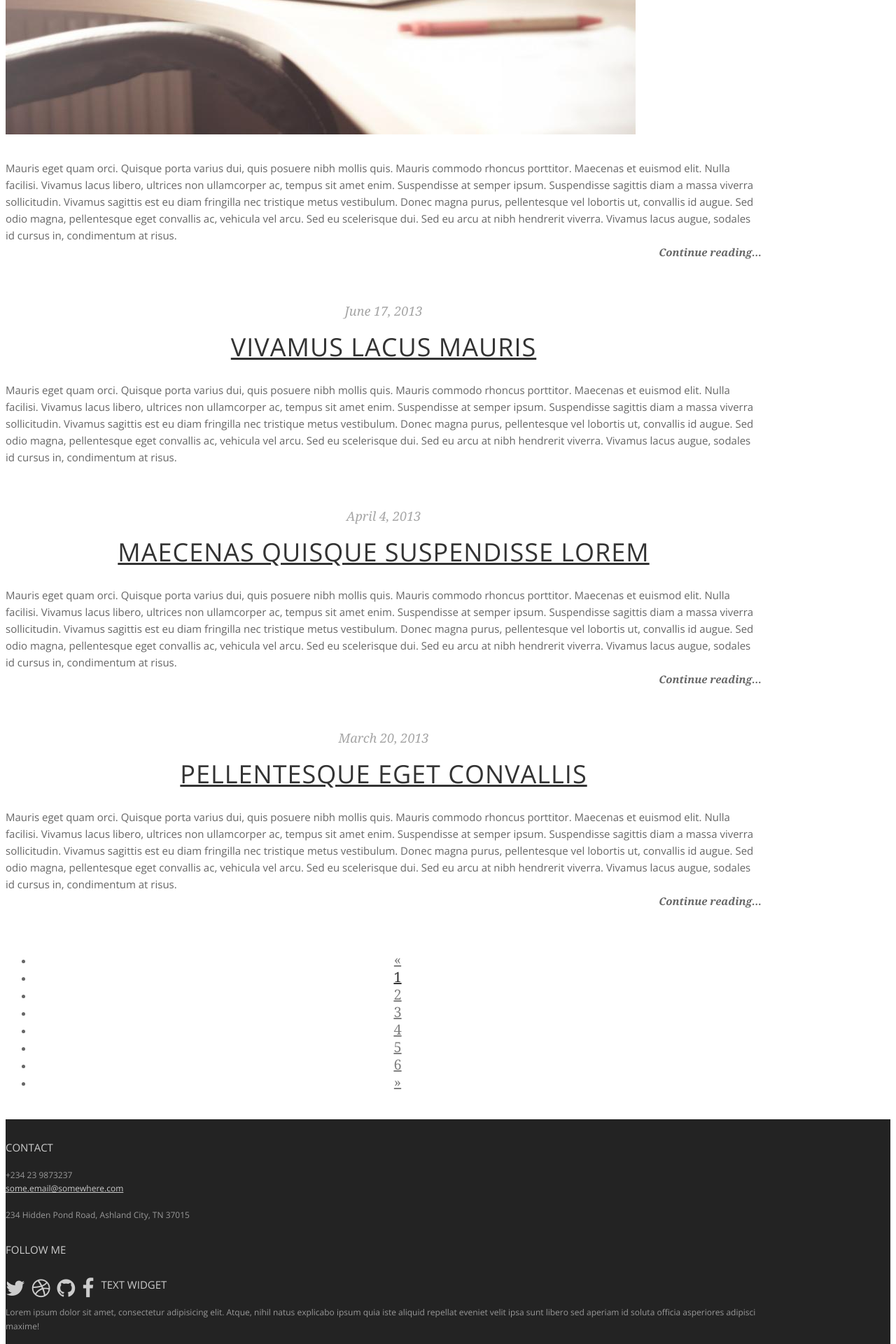
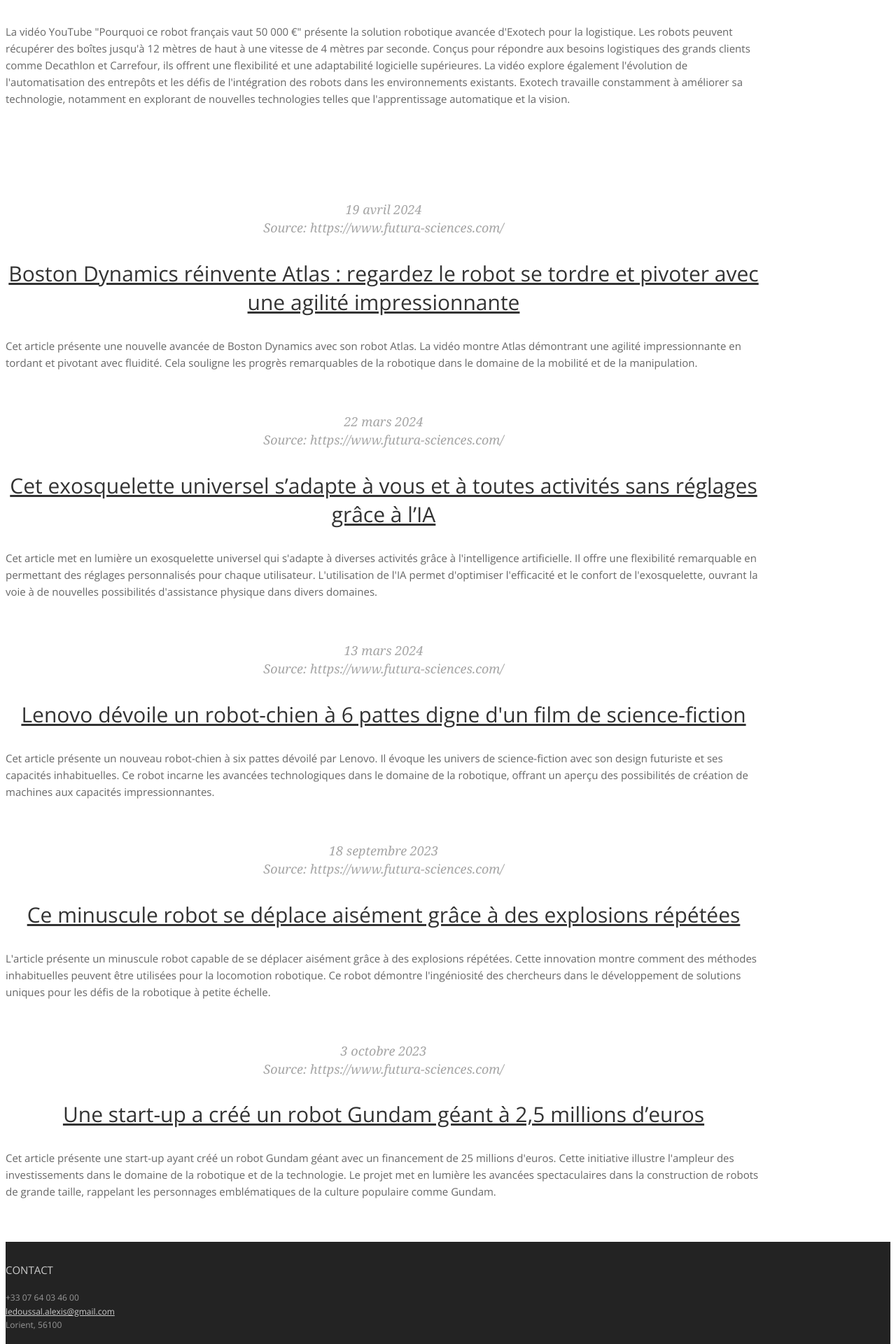
Before and after one commit to AlexisLD22/portfolio, a PHP site: page /Veille.php in a window 1280 px wide. Shown: the part 1440-3360 px from the top of the page at 70% size. Run offline with PHP 8.4, Linux system fonts and the light colour scheme; some libraries are stand-ins or nearby versions; some web fonts are replaced.

Commit message:
ajout de la page Entreprise et de la Veille | modif et corrrection de liens/fautes

```diff
--- a/Veille.php
+++ b/Veille.php
@@ -22,161 +22,103 @@
 
 				<article class="post">
 					<header class="entry-header">
-						<div class="entry-meta">
-							<span class="posted-on"><time class="entry-date published" date="2013-09-27">September 27, 2013</time></span>
-						</div>
-						<h1 class="entry-title"><a href="single.html" rel="bookmark">Hello world!</a></h1>
+						<h1 class="entry-title">Ma Veille</h1>
 					</header>
 					<div class="entry-content">
-						<p>Lorem ipsum dolor sit amet, consectetur adipisicing elit. Eius, molestias, architecto, adipisci, numquam dolor iusto eos reprehenderit placeat quam debitis quas magni eveniet. Saepe, nam, iste consectetur quae necessitatibus dolores provident veritatis possimus rerum facilis quia dicta itaque sapiente iusto natus quidem magni quibusdam. Explicabo nesciunt vel rem obcaecati reprehenderit eveniet culpa repudiandae. Distinctio, quia, provident illum necessitatibus repellendus rem voluptates exercitationem numquam inventore itaque atque sint nihil eveniet consequuntur eius! Laborum, at sit animi quae quidem ex tempora facilis.</p>
+						<p>La veille technologique consiste à se tenir informé des techniques les plus récentes, et surtout de leur disponibilité commerciale
+						(ce qui distingue la technique de la technologie). Cette activité implique l'utilisation de techniques d'acquisition, de stockage et d'analyse d'informations,
+						ainsi que leur distribution automatique aux différentes sections concernées de l'entreprise, de manière similaire à une revue de presse.</p>
+						<p>Pour ce faire, j'ai principalement utilisé des moyens comme google alert, regardé des vidéos sur Youtube sur différents sujets ou encore regardé de moi-même des articles comme <a href='https://www.lemonde.fr'>lemonde.fr</a> ou encore <a href='https://www.futura-sciences.com'>futura-science.com</a>.</p>
 					</div>
 				</article>
-
+				<h1 class="entry-title">Thème: Robotique</h1>
  				<article class="post">
 					<header class="entry-header">
- 						<div class="entry-meta">
- 							<span class="posted-on"><time class="entry-date published" date="2013-06-17">June 17, 2013</time></span>
+ 						<div class="entry-meta" style='margin: 0;'>
+ 							<span class="posted-on"><time class="entry-date published" date="2024-03-14">14 mars 2024</time></span>
+							<p class="posted-on" style='margin: 0;'>Source: <a href='https://www.youtube.com/watch?v=JDbVGYv5X_0' target='_blank'>https://www.youtube.com/watch?v=JDbVGYv5X_0</a></p>
  						</div>
- 						<h1 class="entry-title"><a href="single.html" rel="bookmark">Vivamus Lacus Mauris</a></h1>
+ 						<h3 class="title" style='text-align:center;'>Pourquoi ce robot français vaut 50 000 €</h3>
 					</header>
 					<div class="entry-content">
-						<p><img alt="" src="assets/images/mac.jpg"></p>
-						<p>Mauris eget quam orci. Quisque porta varius dui, quis posuere nibh mollis quis. Mauris commodo rhoncus porttitor. Maecenas et euismod elit. Nulla facilisi. Vivamus lacus libero, ultrices non ullamcorper ac, tempus sit amet enim. Suspendisse at semper ipsum. Suspendisse sagittis diam a massa viverra sollicitudin. Vivamus sagittis est eu diam fringilla nec tristique metus vestibulum. Donec magna purus, pellentesque vel lobortis ut, convallis id augue. Sed odio magna, pellentesque eget convallis ac, vehicula vel arcu. Sed eu scelerisque dui. Sed eu arcu at nibh hendrerit viverra. Vivamus lacus augue, sodales id cursus in, condimentum at risus. <a href="single.html" class="more-link">Continue reading&#8230;</a></p>
+						<p style='text-align: center;'><img alt="" src="https://i.ytimg.com/vi/JDbVGYv5X_0/hqdefault.jpg?sqp=-oaymwEjCNACELwBSFryq4qpAxUIARUAAAAAGAElAADIQj0AgKJDeAE=&rs=AOn4CLBJo8rA1cwdXF_6t7BRz56rsFw_nQ"></p>
+						<p>La vidéo YouTube "Pourquoi ce robot français vaut 50 000 €" présente la solution robotique avancée d'Exotech pour la logistique. Les robots peuvent récupérer des boîtes jusqu'à 12 mètres de haut à une vitesse de 4 mètres par seconde. Conçus pour répondre aux besoins logistiques des grands clients comme Decathlon et Carrefour, ils offrent une flexibilité et une adaptabilité logicielle supérieures. La vidéo explore également l'évolution de l'automatisation des entrepôts et les défis de l'intégration des robots dans les environnements existants. Exotech travaille constamment à améliorer sa technologie, notamment en explorant de nouvelles technologies telles que l'apprentissage automatique et la vision.</p>
+					</div>
+				</article><!-- #post-## -->
+				<h2 class="section-title"><span></span></h2>
+				<article class="post">
+					<header class="entry-header">
+ 						<div class="entry-meta" style='margin: 0;'>
+ 							<span class="posted-on"><time class="entry-date published" date="2024-04-19">19 avril 2024</time></span>
+							<p class="posted-on" style='margin: 0;'>Source: https://www.futura-sciences.com/</p>
+ 						</div>
+ 						<h3 class="title" style='text-align:center;'><a style='color:#333;' href='https://www.futura-sciences.com/tech/actualites/technologie-boston-dynamics-reinvente-atlas-regardez-robot-tordre-pivoter-agilite-impressionnante-112950/' target='_blank'>Boston Dynamics réinvente Atlas : regardez le robot se tordre et pivoter avec une agilité impressionnante</a></h3>
+					</header>
+					<div class="entry-content">
+						<p>Cet article présente une nouvelle avancée de Boston Dynamics avec son robot Atlas. La vidéo montre Atlas démontrant une agilité impressionnante en tordant et pivotant avec fluidité. Cela souligne les progrès remarquables de la robotique dans le domaine de la mobilité et de la manipulation.</p>
 					</div>
 				</article><!-- #post-## -->
 
 				<article class="post">
 					<header class="entry-header">
- 						<div class="entry-meta">
- 							<span class="posted-on"><time class="entry-date published" date="2013-06-17">June 17, 2013</time></span>
+ 						<div class="entry-meta" style='margin: 0;'>
+ 							<span class="posted-on"><time class="entry-date published" date="2024-03-22">22 mars 2024</time></span>
+							<p class="posted-on" style='margin: 0;'>Source: https://www.futura-sciences.com/</p>
  						</div>
- 						<h1 class="entry-title"><a href="single.html" rel="bookmark">Vivamus Lacus Mauris</a></h1>
+ 						<h3 class="title" style='text-align:center;'><a style='color:#333;' href='https://www.futura-sciences.com/tech/actualites/robotique-cet-exosquelette-universel-adapte-vous-toutes-activites-reglages-grace-ia-112282/' target='_blank'>Cet exosquelette universel s’adapte à vous et à toutes activités sans réglages grâce à l’IA</a></h3>
 					</header>
 					<div class="entry-content">
-						<p>Mauris eget quam orci. Quisque porta varius dui, quis posuere nibh mollis quis. Mauris commodo rhoncus porttitor. Maecenas et euismod elit. Nulla facilisi. Vivamus lacus libero, ultrices non ullamcorper ac, tempus sit amet enim. Suspendisse at semper ipsum. Suspendisse sagittis diam a massa viverra sollicitudin. Vivamus sagittis est eu diam fringilla nec tristique metus vestibulum. Donec magna purus, pellentesque vel lobortis ut, convallis id augue. Sed odio magna, pellentesque eget convallis ac, vehicula vel arcu. Sed eu scelerisque dui. Sed eu arcu at nibh hendrerit viverra. Vivamus lacus augue, sodales id cursus in, condimentum at risus.</p>
-					</div>
-				</article><!-- #post-## -->
-
-				<article class="post">
-					<header class="entry-header">
-						<div class="entry-meta">
-							<span class="posted-on"><time class="entry-date published" date="2013-04-04">April 4, 2013</time></span>
-						</div>
-						<h1 class="entry-title"><a href="single.html" rel="bookmark">Maecenas Quisque Suspendisse Lorem</a></h1>
-					</header>
-					<div class="entry-content">
-						<p>Mauris eget quam orci. Quisque porta varius dui, quis posuere nibh mollis quis. Mauris commodo rhoncus porttitor. Maecenas et euismod elit. Nulla facilisi. Vivamus lacus libero, ultrices non ullamcorper ac, tempus sit amet enim. Suspendisse at semper ipsum. Suspendisse sagittis diam a massa viverra sollicitudin. Vivamus sagittis est eu diam fringilla nec tristique metus vestibulum. Donec magna purus, pellentesque vel lobortis ut, convallis id augue. Sed odio magna, pellentesque eget convallis ac, vehicula vel arcu. Sed eu scelerisque dui. Sed eu arcu at nibh hendrerit viverra. Vivamus lacus augue, sodales id cursus in, condimentum at risus. <a href="single.html" class="more-link">Continue reading&#8230;</a></p>
+						<p>Cet article met en lumière un exosquelette universel qui s'adapte à diverses activités grâce à l'intelligence artificielle. Il offre une flexibilité remarquable en permettant des réglages personnalisés pour chaque utilisateur. L'utilisation de l'IA permet d'optimiser l'efficacité et le confort de l'exosquelette, ouvrant la voie à de nouvelles possibilités d'assistance physique dans divers domaines.</p>
 					</div>
  				</article><!-- #post-## -->
 
 				<article class="post">
 					<header class="entry-header">
- 						<div class="entry-meta">
- 							<span class="posted-on"><time class="entry-date published" date="2013-03-20">March 20, 2013</time></span>
+ 						<div class="entry-meta" style='margin: 0;'>
+ 							<span class="posted-on"><time class="entry-date published" date="2024-03-13">13 mars 2024</time></span>
+							<p class="posted-on" style='margin: 0;'>Source: https://www.futura-sciences.com/</p>
  						</div>
-						<h1 class="entry-title"><a href="single.html" rel="bookmark">Pellentesque Eget Convallis</a></h1>
+ 						<h3 class="title" style='text-align:center;'><a style='color:#333;' href='https://www.futura-sciences.com/tech/actualites/robotique-lenovo-devoile-robot-chien-6-pattes-digne-film-science-fiction-112102/' target='_blank'>Lenovo dévoile un robot-chien à 6 pattes digne d'un film de science-fiction</a></h3>
 					</header>
 					<div class="entry-content">
-						<p>Mauris eget quam orci. Quisque porta varius dui, quis posuere nibh mollis quis. Mauris commodo rhoncus porttitor. Maecenas et euismod elit. Nulla facilisi. Vivamus lacus libero, ultrices non ullamcorper ac, tempus sit amet enim. Suspendisse at semper ipsum. Suspendisse sagittis diam a massa viverra sollicitudin. Vivamus sagittis est eu diam fringilla nec tristique metus vestibulum. Donec magna purus, pellentesque vel lobortis ut, convallis id augue. Sed odio magna, pellentesque eget convallis ac, vehicula vel arcu. Sed eu scelerisque dui. Sed eu arcu at nibh hendrerit viverra. Vivamus lacus augue, sodales id cursus in, condimentum at risus. <a href="single.html" class="more-link">Continue reading&#8230;</a></p>
+						<p>Cet article présente un nouveau robot-chien à six pattes dévoilé par Lenovo. Il évoque les univers de science-fiction avec son design futuriste et ses capacités inhabituelles. Ce robot incarne les avancées technologiques dans le domaine de la robotique, offrant un aperçu des possibilités de création de machines aux capacités impressionnantes.</p>
 					</div>
-				</article><!-- #post-## -->
+				</article>
+
+				<article class="post">
+					<header class="entry-header">
+ 						<div class="entry-meta" style='margin: 0;'>
+ 							<span class="posted-on"><time class="entry-date published" date="2023-09-18">18 septembre 2023</time></span>
+							<p class="posted-on" style='margin: 0;'>Source: https://www.futura-sciences.com/</p>
+ 						</div>
+ 						<h3 class="title" style='text-align:center;'><a style='color:#333;' href='https://www.futura-sciences.com/tech/actualites/robotique-ce-minuscule-robot-deplace-aisement-grace-explosions-repetees-107746/' target='_blank'>Ce minuscule robot se déplace aisément grâce à des explosions répétées</a></h3>
+					</header>
+					<div class="entry-content">
+						<p>L'article présente un minuscule robot capable de se déplacer aisément grâce à des explosions répétées. Cette innovation montre comment des méthodes inhabituelles peuvent être utilisées pour la locomotion robotique. Ce robot démontre l'ingéniosité des chercheurs dans le développement de solutions uniques pour les défis de la robotique à petite échelle.</p>
+					</div>
+				</article>
+
+				<article class="post">
+					<header class="entry-header">
+ 						<div class="entry-meta" style='margin: 0;'>
+ 							<span class="posted-on"><time class="entry-date published" date="2023-10-03">3 octobre 2023</time></span>
+							<p class="posted-on" style='margin: 0;'>Source: https://www.futura-sciences.com/</p>
+ 						</div>
+ 						<h3 class="title" style='text-align:center;'><a style='color:#333;' href='https://www.futura-sciences.com/tech/actualites/robotique-start-up-cree-robot-gundam-geant-25-millions-euros-108095/' target='_blank'>Une start-up a créé un robot Gundam géant à 2,5 millions d’euros</a></h3>
+					</header>
+					<div class="entry-content">
+						<p>Cet article présente une start-up ayant créé un robot Gundam géant avec un financement de 25 millions d'euros. Cette initiative illustre l'ampleur des investissements dans le domaine de la robotique et de la technologie. Le projet met en lumière les avancées spectaculaires dans la construction de robots de grande taille, rappelant les personnages emblématiques de la culture populaire comme Gundam.</p>
+					</div>
+				</article>
 			</div>
 		</div>
+	</div>	<!-- /container -->
+</main>
 
-		<center class="">
-			<ul class="pagination">
-				<li class="disabled"><a href="">&laquo;</a></li>
-				<li class="active"><a href="">1</a></li>
-				<li><a href="">2</a></li>
-				<li><a href="">3</a></li>
-				<li><a href="">4</a></li>
-				<li><a href="">5</a></li>
-				<li><a href="">6</a></li>
-				<li><a href="">&raquo;</a></li>
-			</ul>
-		</center>
+<?php include('pages/include/footer.php') ?>
 
 
-	</div>	<!-- /container -->
+<?php include('pages/include/script.php') ?>
 
-</main>
-
-<footer id="footer" class="topspace">
-	<div class="container">
-		<div class="row">
-			<div class="col-md-3 widget">
-				<h3 class="widget-title">Contact</h3>
-				<div class="widget-body">
-					<p>+234 23 9873237<br>
-						<a href="mailto:#">some.email@somewhere.com</a><br>
-						<br>
-						234 Hidden Pond Road, Ashland City, TN 37015
-					</p>
-				</div>
-			</div>
-
-			<div class="col-md-3 widget">
-				<h3 class="widget-title">Follow me</h3>
-				<div class="widget-body">
-					<p class="follow-me-icons">
-						<a href=""><i class="fa fa-twitter fa-2"></i></a>
-						<a href=""><i class="fa fa-dribbble fa-2"></i></a>
-						<a href=""><i class="fa fa-github fa-2"></i></a>
-						<a href=""><i class="fa fa-facebook fa-2"></i></a>
-					</p>
-				</div>
-			</div>
-
-			<div class="col-md-3 widget">
-				<h3 class="widget-title">Text widget</h3>
-				<div class="widget-body">
-					<p>Lorem ipsum dolor sit amet, consectetur adipisicing elit. Atque, nihil natus explicabo ipsum quia iste aliquid repellat eveniet velit ipsa sunt libero sed aperiam id soluta officia asperiores adipisci maxime!</p>
-					<p>Lorem ipsum dolor sit amet, consectetur adipisicing elit. Atque, nihil natus explicabo ipsum quia iste aliquid repellat eveniet velit ipsa sunt libero sed aperiam id soluta officia asperiores adipisci maxime!</p>
-				</div>
-			</div>
-
-			<div class="col-md-3 widget">
-				<h3 class="widget-title">Form widget</h3>
-				<div class="widget-body">
-					<p>+234 23 9873237<br>
-						<a href="mailto:#">some.email@somewhere.com</a><br>
-						<br>
-						234 Hidden Pond Road, Ashland City, TN 37015
-					</p>
-				</div>
-			</div>
-
-		</div> <!-- /row of widgets -->
-	</div>
-</footer>
-
-<footer id="underfooter">
-	<div class="container">
-		<div class="row">
-
-			<div class="col-md-6 widget">
-				<div class="widget-body">
-					<p>234 Hidden Pond Road, Ashland City, TN 37015 </p>
-				</div>
-			</div>
-
-			<div class="col-md-6 widget">
-				<div class="widget-body">
-					<p class="text-right">
-						Copyright &copy; 2014, Your awesome name here<br>
-						Design: <a href="http://www.gettemplate.com" rel="designer">Initio by GetTemplate</a> </p>
-				</div>
-			</div>
-
-		</div> <!-- /row of widgets -->
-	</div>
-</footer>
-
-
-
-<!-- JavaScript libs are placed at the end of the document so the pages load faster -->
-<script src="http://ajax.googleapis.com/ajax/libs/jquery/1.10.2/jquery.min.js"></script>
-<script src="http://netdna.bootstrapcdn.com/bootstrap/3.0.0/js/bootstrap.min.js"></script>
-<script src="assets/js/template.js"></script>
 </body>
 </html>
--- a/canin.php
+++ b/canin.php
@@ -35,8 +35,8 @@
                 <ul>
                     <li>Création d'un planning de tâches</li>
                     <li>Définition de l'architecture du site</li>
-                    <li>Création d'un Workbench afin de créer la base de donnée MySQL sous PHPMyAdmin</li>
-                    <li>Création de la requête sql pour la création de la base de donnée</li>
+                    <li>Création d'un Workbench afin de créer la base de données MySQL sous PHPMyAdmin</li>
+                    <li>Création de la requête sql pour la création de la base de données</li>
                     <li>Création d'un repository GIT</li>
                     <li>Répartition des tâches au sein de l'équipe</li>
                     <li>Clean du template initial à l'aide de la définition de l'architecture</li>
@@ -56,7 +56,7 @@
                 </ul>
 
                 <h3>Avec qui</h3>
-                <p>Traveau réaliser en mode projet, avec l'aide d'un camarade et de mon professeur</p>
+                <p>Traveau réalisés en mode projet, avec l'aide d'un camarade et de mon professeur</p>
 
                 <h3>Où</h3>
                 <p>
--- a/electron.php
+++ b/electron.php
@@ -47,7 +47,7 @@
 				</ul>
 
 				<h3>Avec qui</h3>
-				<p>Traveau réaliser seul et avec l'aide de mon professeur ou de mes camarades</p>
+				<p>Traveau réalisés seul et avec l'aide de mon professeur ou de mes camarades</p>
 
 				<h3>Où</h3>
 				<p>
--- a/mission1.php
+++ b/mission1.php
@@ -44,7 +44,7 @@
                 </ul>
 
                 <h3>Avec qui</h3>
-                <p>mission effectuer seul mais avec de l'aide du professeur et des camarades de classe</p>
+                <p>Mission effectuée seul mais avec de l'aide du professeur et des camarades de classe</p>
 
                 <h3>Contexte</h3>
                 <p>
--- a/mission2.php
+++ b/mission2.php
@@ -44,7 +44,7 @@
                 </ul>
 
                 <h3>Avec qui</h3>
-                <p>mission effectuer seul mais avec de l'aide du professeur et des camarades de classe</p>
+                <p>Mission effectuée seul mais avec de l'aide du professeur et des camarades de classe</p>
 
                 <h3>Contexte</h3>
                 <p>
--- a/mission3.php
+++ b/mission3.php
@@ -44,7 +44,7 @@
 				</ul>
 
 				<h3>Avec qui</h3>
-				<p>mission effectuer seul mais avec de l'aide du professeur et des camarades de classe</p>
+				<p>Mission effectuée seul mais avec de l'aide du professeur et des camarades de classe</p>
 
 				<h3>Contexte</h3>
 				<p>
--- a/mission4.php
+++ b/mission4.php
@@ -43,7 +43,7 @@
 				</ul>
 
 				<h3>Avec qui</h3>
-				<p>mission effectuer seul mais avec de l'aide du professeur et des camarades de classe</p>
+				<p>Mission effectuée seul mais avec de l'aide du professeur et des camarades de classe</p>
 
 				<h3>Contexte</h3>
 				<p>
--- a/mission5.php
+++ b/mission5.php
@@ -41,7 +41,7 @@
 				</ul>
 
 				<h3>Avec qui</h3>
-				<p>Traveau réaliser seul et avec de l'aide de mon tuteur</p>
+				<p>Traveau réalisés seul et avec de l'aide de mon tuteur</p>
 
 				<h3>Contexte</h3>
 				<p>
--- a/mission6.php
+++ b/mission6.php
@@ -41,7 +41,7 @@
 				</ul>
 
 				<h3>Avec qui</h3>
-				<p>Traveau réaliser seul et avec de l'aide de mon tuteur</p>
+				<p>Traveau réalisés seul et avec de l'aide de mon tuteur</p>
 
 				<h3>Contexte</h3>
 				<p>
--- a/mission7.php
+++ b/mission7.php
@@ -43,7 +43,7 @@
 				</ul>
 
 				<h3>Avec qui</h3>
-				<p>Traveau réaliser seul et avec de l'aide de mon tuteur</p>
+				<p>Traveau réalisés seul et avec de l'aide de mon tuteur</p>
 
 				<h3>Contexte</h3>
 				<p>
--- a/pages/include/footer.php
+++ b/pages/include/footer.php
@@ -5,7 +5,7 @@
             <h3 class="widget-title">Contact</h3>
             <div class="widget-body">
                 <p>+33 07 64 03 46 00<br>
-                    <a href="mailto:#">ledoussal.alexis@gmail.com</a><br>
+                    <a href="mailto:ledoussal.alexis@gmail.com">ledoussal.alexis@gmail.com</a><br>
                     Lorient, 56100
                 </p>
             </div>
@@ -22,7 +22,13 @@
         </div>
 
         <div class="col-md-3 widget">
-
+            <h3 class="widget-title">Liens Utiles</h3>
+                <li><a href='index.php'>Home</a></li>
+                <li><a href='bts.php'>BTS</a></li>
+                <li><a href='entreprise.php'>Entreprise</a></li>
+                <li><a href='repertoire.php'>Répertoire</a></li>
+                <li><a href='veille.php'>Veille Technologique</a></li>
+                <li><a href='mention.php'>Mention Légal</a></li>
         </div>
 
         <div class="col-md-3 widget">
@@ -39,15 +45,15 @@
 
         <div class="col-md-6 widget">
             <div class="widget-body">
-                <p>234 Hidden Pond Road, Ashland City, TN 37015 </p>
+                <p>Alexis Le Doussal, France</p>
             </div>
         </div>
 
         <div class="col-md-6 widget">
             <div class="widget-body">
                 <p class="text-right">
-                    Copyright &copy; 2014, Your awesome name here<br>
-                    Design: <a href="http://www.gettemplate.com" rel="designer">Initio by GetTemplate</a> </p>
+                    Copyright &copy; 2014<br>
+                    Design: <a href="https://www.gettemplate.com" rel="designer">Initio by GetTemplate</a> </p>
             </div>
         </div>
 
--- a/pages/include/nav.php
+++ b/pages/include/nav.php
@@ -10,6 +10,7 @@
             <ul class="nav navbar-nav">
                 <li class="active"><a href="index.php">Home</a></li>
                 <li><a href="bts.php">BTS</a></li>
+                <li><a href="entreprise.php">Entreprise</a></li>
                 <!-- <li><a href="about.php">About</a></li> -->
                 <li class="dropdown">
                     <a href="#" class="dropdown-toggle" data-toggle="dropdown">Compétences<b class="caret"></b></a>
```
Also changed, not shown: entreprise.php (added, +85 -0 lines), index.php (+4 -4 lines), assets/images/marport-france.jpg (added), assets/images/moi.png (added), assets/images/product1.png (added), assets/images/product2.png (added).
